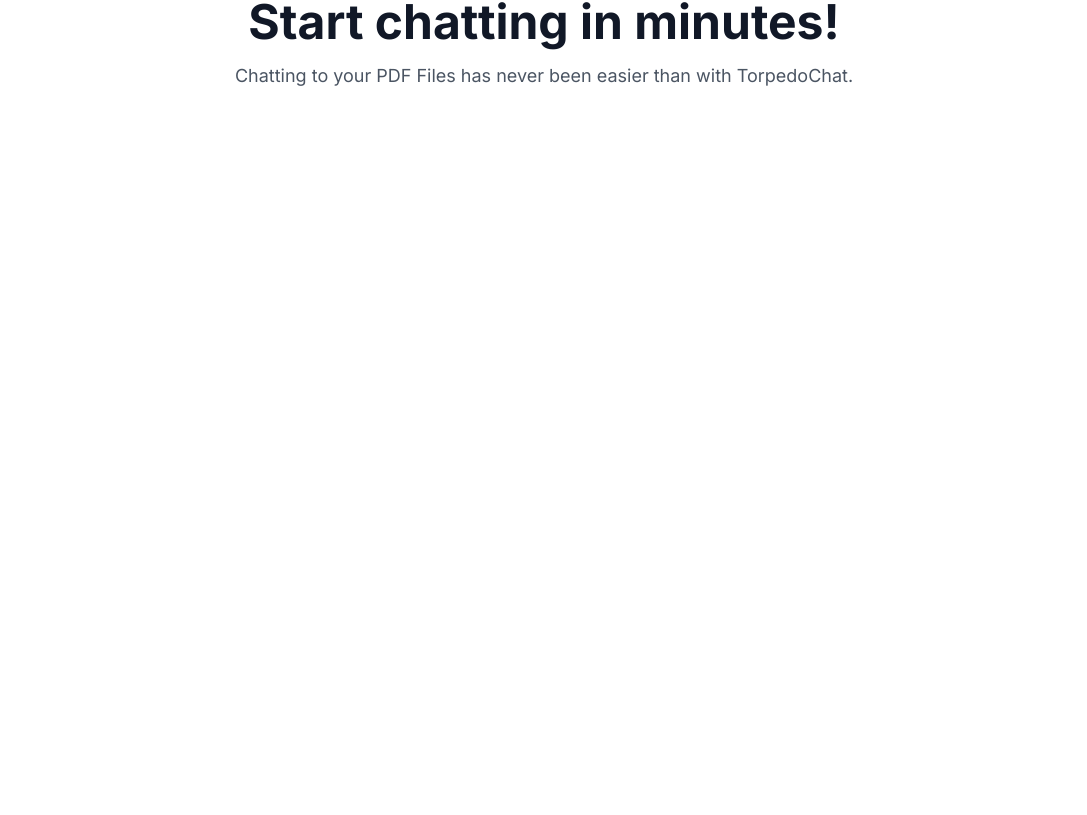
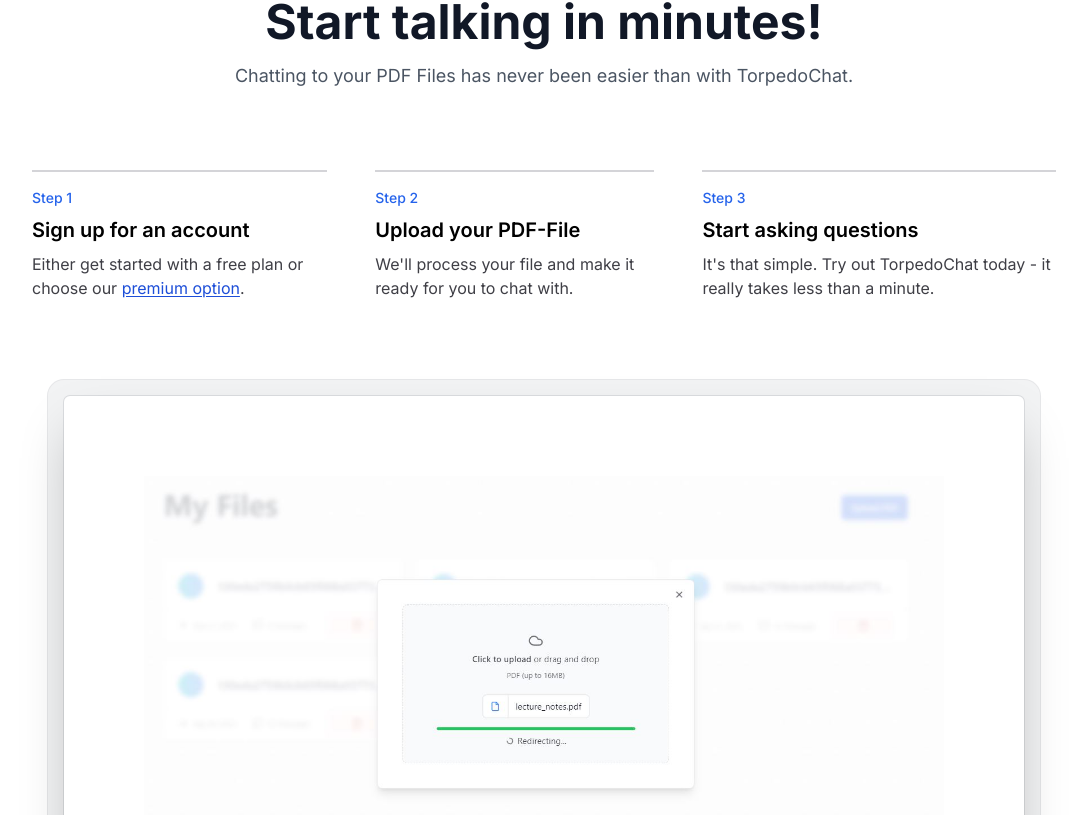
Before and after one commit to Herold1989/torpedochat, a Next.js app: page / in a window 1280 px wide. Shown: the part 1565-2380 px from the top of the page, without its empty margins (96-1183 px from the left). Before the commit the page ends 1783 px from the top, so only its background shows below. Built offline with nearby package versions, Linux system fonts and the light colour scheme.

Commit message:
finishing landing page

```diff
--- a/src/app/page.tsx
+++ b/src/app/page.tsx
@@ -1,6 +1,6 @@
 import MaxWidthWrapper from "./components/MaxWidthWrapper";
 import Link from "next/link";
-import {ArrowRight} from "lucide-react"
+import { ArrowRight } from "lucide-react"
 import { buttonVariants } from "@/components/ui/button";
 import Image from "next/image";
 
@@ -27,19 +27,19 @@
           size: "lg",
           className: "mt-5",
         })}
-      href="/dashboard" target ="_blank">
+          href="/dashboard" target="_blank">
           Get started <ArrowRight className="ml-2 h-5 w-5" />
         </Link>
       </MaxWidthWrapper>
       {/* value proposition section */}
       <div>
         <div className="relative isolate">
-          <div aria-hidden = "true" className="pointer-events-none absolute inset-x-0 -top-40 -z-10 transform-gpu overflow-hidden blur-3xl sm:-top-80">
+          <div aria-hidden="true" className="pointer-events-none absolute inset-x-0 -top-40 -z-10 transform-gpu overflow-hidden blur-3xl sm:-top-80">
             <div style={
               {
                 clipPath: "polygon(74.1% 44.1%, 100% 61.6%, 97.5% 26.9%, 85.5% 0.1%, 80.7% 2%, 72.5% 32.5%, 60.2% 62.4%, 52.4% 68.1%, 47.5% 58.3%, 45.2% 34.5%, 27.5% 76.7%, 0.1% 64.9%, 17.9% 100%, 27.6% 76.8%, 76.1% 97.7%, 74.1% 44.1%)"
               }
-            }className="relative left-[calc(50%-11rem)] aspect-[1155/678] w-[36.125rem] -translate-x-1/2 rotate-[30deg] bg-gradient-to-tr from-[#0369a1] to-[#9089fc] opacity-30 sm:left-[calc(50%-30rem)] sm:w-[72.1875rem]"
+            } className="relative left-[calc(50%-11rem)] aspect-[1155/678] w-[36.125rem] -translate-x-1/2 rotate-[30deg] bg-gradient-to-tr from-[#0369a1] to-[#9089fc] opacity-30 sm:left-[calc(50%-30rem)] sm:w-[72.1875rem]"
             />
           </div>
           <div>
@@ -47,10 +47,10 @@
               <div className="mt-16 flow-root sm:mt-24">
                 <div className="-m-2 rounded-xl bg-gray-900/5 p-2 ring-1 ting-inset ring-gray-900/10 lg:-m-4 lg:rounded-2xl lg:p-4">
                   <Image
-                  src = "/dashboard-preview.jpg"
-                  alt = "product preview"
-                  width = {1364}
-                  height = {866}
+                    src="/dashboard-preview.jpg"
+                    alt="product preview"
+                    width={1364}
+                    height={866}
                     quality={100}
                     className="rounded-md bg-white p-2 sm:p-8 md:p-20 shadow-2xl ring-1 ring-gray-900/10"
                   />
@@ -59,24 +59,70 @@
             </div>
           </div>
 
-          <div aria-hidden = "true" className="pointer-events-none absolute inset-x-0 -top-40 -z-10 transform-gpu overflow-hidden blur-3xl sm:-top-80">
+          <div aria-hidden="true" className="pointer-events-none absolute inset-x-0 -top-40 -z-10 transform-gpu overflow-hidden blur-3xl sm:-top-80">
             <div style={
               {
                 clipPath: "polygon(74.1% 44.1%, 100% 61.6%, 97.5% 26.9%, 85.5% 0.1%, 80.7% 2%, 72.5% 32.5%, 60.2% 62.4%, 52.4% 68.1%, 47.5% 58.3%, 45.2% 34.5%, 27.5% 76.7%, 0.1% 64.9%, 17.9% 100%, 27.6% 76.8%, 76.1% 97.7%, 74.1% 44.1%)"
               }
-            }className="relative left-[calc(50%-13rem)] aspect-[1155/678] w-[36.125rem] -translate-x-1/2 rotate-[30deg] bg-gradient-to-tr from-[#0369a1] to-[#9089fc] opacity-30 sm:left-[calc(50%-36rem)] sm:w-[72.1875rem]"
+            } className="relative left-[calc(50%-13rem)] aspect-[1155/678] w-[36.125rem] -translate-x-1/2 rotate-[30deg] bg-gradient-to-tr from-[#0369a1] to-[#9089fc] opacity-30 sm:left-[calc(50%-36rem)] sm:w-[72.1875rem]"
             />
           </div>
 
         </div>
       </div>
+
+      {/* Feature Section */}
       <div className="mx-auto mb-32 mt-32 max-w-5xl sm:mt-56">
         <div className="mb-12 px-6 lg:px-8">
           <div className="mx-auto max-w-2xl sm:text-center">
-              <h2 className="mt-2 font-bold text-4xl text-gray-900 sm:text-5xl">Start chatting in minutes!</h2>
+            <h2 className="mt-2 font-bold text-4xl text-gray-900 sm:text-5xl">Start talking in minutes!</h2>
             <p className="mt-4 text-lg text-gray-600 ">
               Chatting to your PDF Files has never been easier than with TorpedoChat.
             </p>
+          </div>
+        </div>
+        {/* steps */}
+        <ol className="my-8 space-y-4 pt-8 md:flex md:space-x-12 md:space-y-0">
+          <li className="md-flex-1">
+            <div className="flex flex-col space-y-2 border-l-4 border-zinc-300 py-2 pl-4 md:border-l-0 md:border-t-2 md:pb-0 md:pl-0 md:pt-4">
+              <span className="text-sm font-medium text-blue-600">Step 1</span>
+              <span className="text-xl font-semibold">Sign up for an account</span>
+              <span className="mt-2 text-zinc-700">
+                Either get started with a free plan or choose our <Link href="/pricing" className="text-blue-700 underline underline-offset-2">premium option</Link>.
+              </span>
+            </div>
+          </li>
+          <li className="md-flex-1">
+            <div className="flex flex-col space-y-2 border-l-4 border-zinc-300 py-2 pl-4 md:border-l-0 md:border-t-2 md:pb-0 md:pl-0 md:pt-4">
+              <span className="text-sm font-medium text-blue-600">Step 2</span>
+              <span className="text-xl font-semibold">Upload your PDF-File</span>
+              <span className="mt-2 text-zinc-700">
+                We&apos;ll process your file and make it ready for you to chat with.
+              </span>
+            </div>
+          </li>
+          <li className="md-flex-1">
+            <div className="flex flex-col space-y-2 border-l-4 border-zinc-300 py-2 pl-4 md:border-l-0 md:border-t-2 md:pb-0 md:pl-0 md:pt-4">
+              <span className="text-sm font-medium text-blue-600">Step 3</span>
+              <span className="text-xl font-semibold">Start asking questions</span>
+              <span className="mt-2 text-zinc-700">
+                It&apos;s that simple. Try out TorpedoChat today - it really takes less than a minute.
+              </span>
+            </div>
+          </li>
+        </ol>
+        <div className="mx-auto max-w-6xl px-6 lg:px-8">
+          <div className="mt-16 flow-root sm:mt-24">
+            <div className="-m-2 rounded-xl bg-gray-900/5 p-2 ring-1 ting-inset ring-gray-900/10 lg:-m-4 lg:rounded-2xl lg:p-4">
+              <Image
+                src="/file-upload-preview.jpg"
+                alt="uploading preview"
+                width={1419}
+                height={732}
+                quality={100}
+                className="rounded-md bg-white p-2 sm:p-8 md:p-20 shadow-2xl ring-1 ring-gray-900/10"
+              />
+            </div>
           </div>
         </div>
       </div>
```
Also changed, not shown: public/file-upload-preview.jpg (added). Lines whose indentation alone changed are shown as unchanged.
